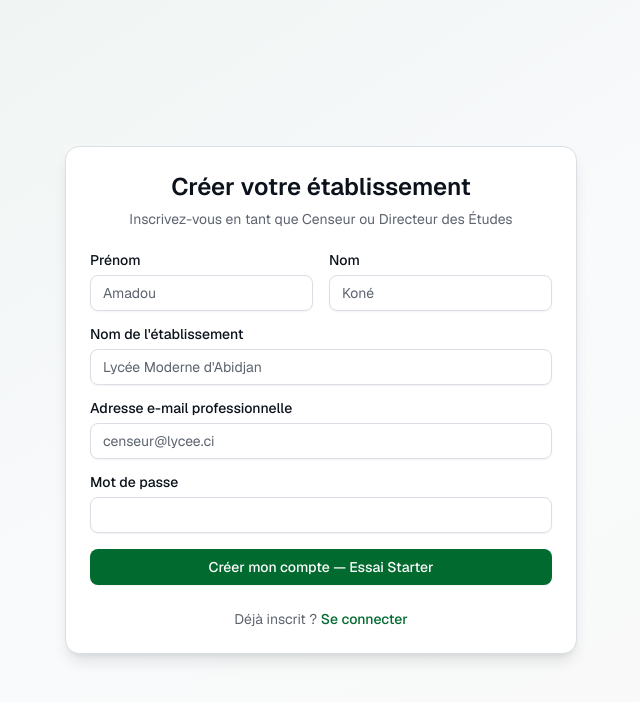
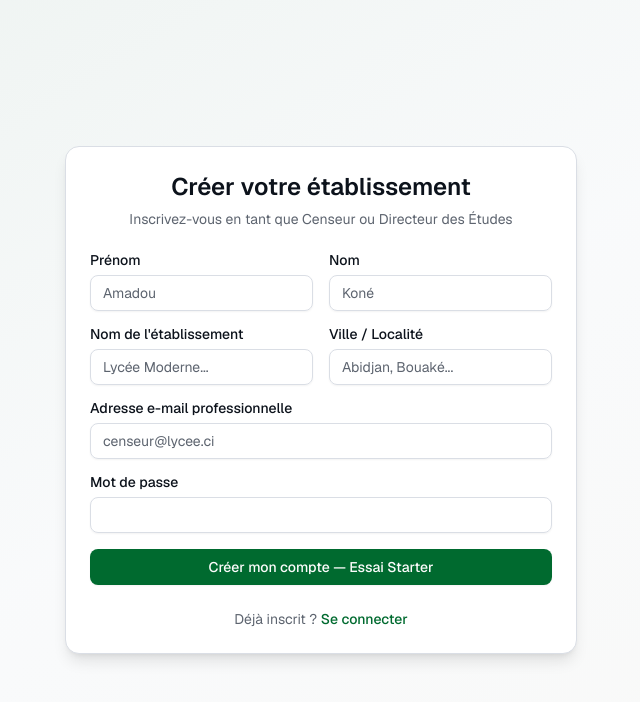
Before and after one commit to QWES007/edutime-ci, a Next.js app: page /signup in a window 1280 px wide. Shown: the top 702 px of the page, without its empty margins (319-959 px from the left). Built offline with nearby package versions, Linux system fonts and the light colour scheme; no server answers.

Commit message:
Fix full database helper types for build deployment

```diff
--- a/src/app/(auth)/signup/page.tsx
+++ b/src/app/(auth)/signup/page.tsx
@@ -24,6 +24,7 @@ export default function SignupPage() {
     firstName: "",
     lastName: "",
     schoolName: "",
+    city: "", // <- Ajout de l'état pour la ville
     email: "",
     password: "",
   });
@@ -37,7 +38,6 @@ export default function SignupPage() {
   const handleSignup = async (e: React.FormEvent) => {
     e.preventDefault();
 
-    // Sécurité pour s'assurer que le client Supabase est bien initialisé
     if (!supabase) {
       setErrorMsg("Le service d'authentification n'est pas disponible.");
       return;
@@ -56,13 +56,14 @@ export default function SignupPage() {
       if (authError) throw authError;
 
       if (authData?.user) {
-        // 2. Insertion avec bypass de type "as any" pour éviter l'erreur d'assignation strict
+        // 2. Insertion incluant maintenant la ville obligatoire pour la contrainte
         const { error: profileError } = await supabase
           .from("profiles")
           .insert([
             {
               id: authData.user.id,
               school_name: formData.schoolName,
+              city: formData.city, // <- On envoie la ville ici
               contact_name: `${formData.firstName} ${formData.lastName}`,
               subscription_plan: "starter",
             },
@@ -70,7 +71,6 @@ export default function SignupPage() {
 
         if (profileError) throw profileError;
 
-        // Inscription et profil validés -> Direction le tableau de bord
         router.push("/dashboard");
         router.refresh();
       }
@@ -121,16 +121,30 @@ export default function SignupPage() {
                 />
               </div>
             </div>
+
+            <div className="grid gap-4 sm:grid-cols-2">
               <div className="space-y-2">
                 <Label htmlFor="schoolName">Nom de l&apos;établissement</Label>
                 <Input
                   id="schoolName"
-                placeholder="Lycée Moderne d'Abidjan"
+                  placeholder="Lycée Moderne..."
                   value={formData.schoolName}
                   onChange={handleChange}
                   required
                 />
               </div>
+              <div className="space-y-2">
+                <Label htmlFor="city">Ville / Localité</Label>
+                <Input
+                  id="city"
+                  placeholder="Abidjan, Bouaké..."
+                  value={formData.city}
+                  onChange={handleChange}
+                  required
+                />
+              </div>
+            </div>
+
             <div className="space-y-2">
               <Label htmlFor="email">Adresse e-mail professionnelle</Label>
               <Input
```
Lines whose indentation alone changed are shown as unchanged.
